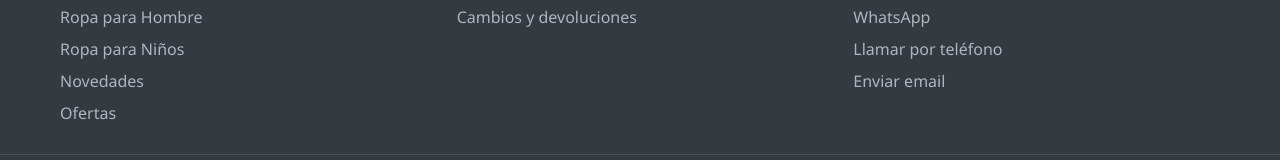
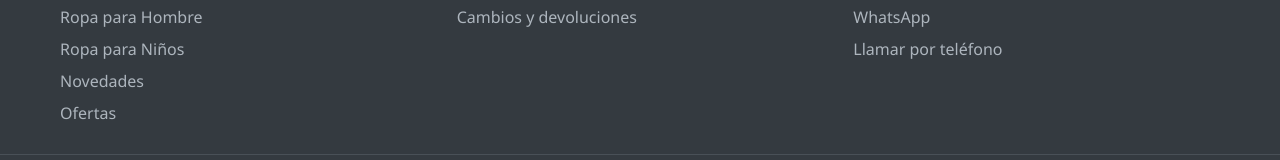
Before and after one commit to leanflores2002-ui/ROMIX-pgw, a plain HTML site: page ayuda.html in a window 1280 px wide. Shown: the part 3499-3659 px from the top of the page. Drawn offline with nearby package versions, Linux system fonts and the light colour scheme.

Commit message:
ayuda.html

```diff
--- a/ayuda.html
+++ b/ayuda.html
@@ -608,7 +608,6 @@
                     <li><a href="index.html#contacto">Dirección y horarios</a></li>
                     <li><a href="https://wa.me/5491154272065">WhatsApp</a></li>
                     <li><a href="tel:+5491154272065">Llamar por teléfono</a></li>
-                    <li><a href="mailto:info@romix.com.ar">Enviar email</a></li>
                 </ul>
             </div>
         </div>
```
